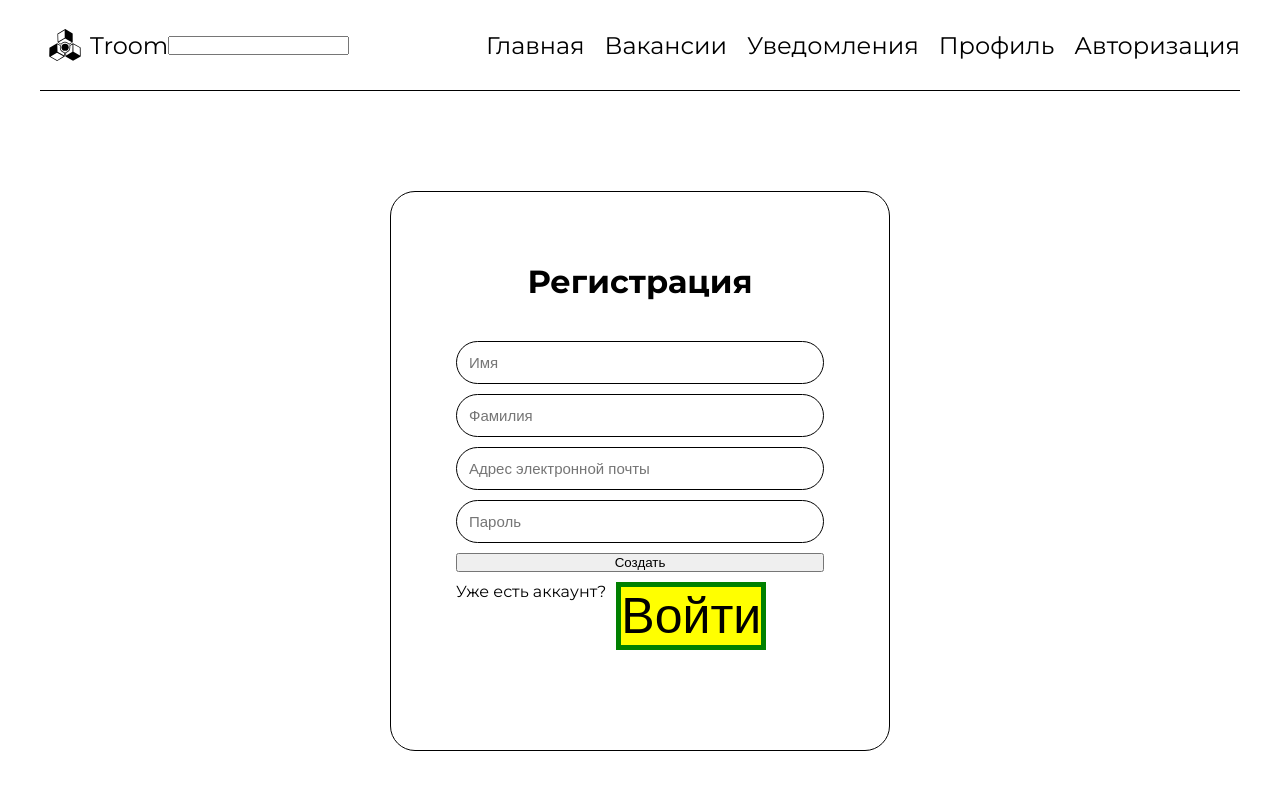
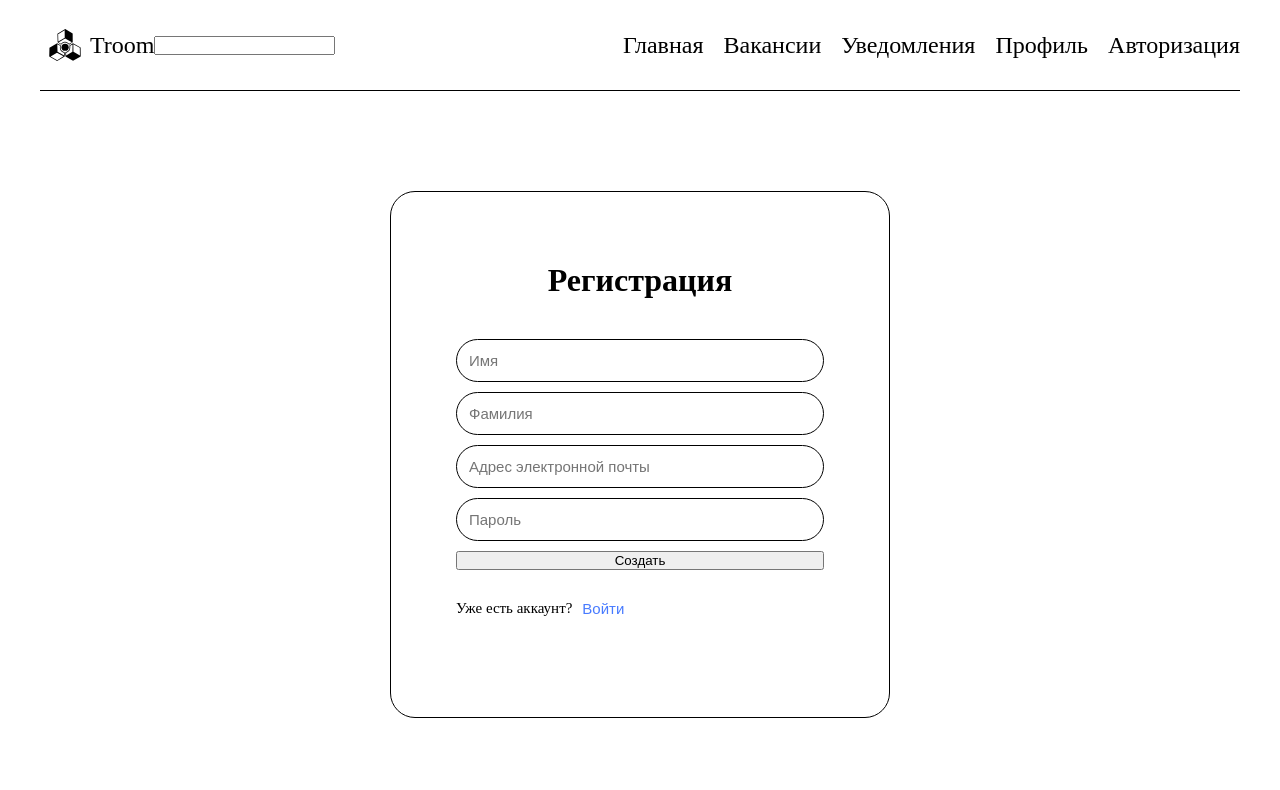
Before and after one commit to Troom-Corp/troom-client, a Next.js app: page /auth in a window 1280 px wide. Shown: the top 790 px of the page. Built offline with nearby package versions, Linux system fonts and the light colour scheme.

Commit message:
refactor: auth

```diff
--- a/src/app/layout.tsx
+++ b/src/app/layout.tsx
@@ -1,13 +1,22 @@
 import './globals.css'
-import { Montserrat } from 'next/font/google'
+import { Oswald, Roboto } from 'next/font/google'
 import type { Metadata } from 'next'
 import Navbar from '@/components/Navbar'
 import Providers from './providers'
 import Container from '@/components/UI/Container'
 
-const montserrat = Montserrat({
+const oswald = Oswald({
+  weight: ['400', '500'],
   subsets: ['cyrillic'],
-  display: 'swap',
+  variable: '--font-oswald',
+  display: 'swap'
+})
+
+const roboto = Roboto({
+  weight: ['400', '500'],
+  subsets: ['cyrillic'],
+  variable: '--font-roboto',
+  display: 'swap'
 })
 
 export const metadata: Metadata = {
@@ -21,8 +30,8 @@ export default function RootLayout({
   children: React.ReactNode
 }) {
   return (
-    <html lang="en">
-      <body className={montserrat.className}>
+    <html lang="en" className={`${oswald.variable} ${roboto.variable}`}>
+      <body>
         <Providers>
           <Container>
             <Navbar />
--- a/src/components/AuthItems.tsx
+++ b/src/components/AuthItems.tsx
@@ -19,8 +19,6 @@ const AuthItems: FC = observer(() => {
 
   return (
     <div className={styles.items}>
-      {store.userType &&
-        <>
       {
       !store.isAuth &&
         <>
@@ -36,23 +34,6 @@ const AuthItems: FC = observer(() => {
             type='text'
             placeholder='Фамилия'
           />
-            </>
-          }
-        </>
-      }
-      {!store.userType &&
-        <>
-          {
-          !store.isAuth &&
-            <>
-              <Input
-              onChange={e => changeState('companyName', e.target.value)}
-                value={state.companyName}
-                type='text'
-                placeholder='Название компании'
-              />
-            </>
-          }
         </>
       }
       <Input
@@ -73,14 +54,24 @@ const AuthItems: FC = observer(() => {
         <button onClick={() => store.registration(state.email, state.password)} >Создать</button>
       }
       {store.isAuth ?
-        <div style={{ display: 'flex', gap: 10 }}>
+        <div className={styles.items__switch}>
           <p>Нет аккаунта?</p>
-          <button onClick={() => store.setAuth(false)}>Зарегистрироваться</button>
+          <button
+            className={styles.items__switch_button}
+            onClick={() => store.setAuth(false)}
+          >
+              Зарегистрироваться
+          </button>
         </div>
         :
-        <div style={{ display: 'flex', gap: 10 }}>
+        <div className={styles.items__switch}>
           <p>Уже есть аккаунт?</p>
-          <button style={{background: 'yellow', border: '5px solid green', fontSize: 50}} onClick={() => store.setAuth(true)}>Войти</button>
+          <button
+            className={styles.items__switch_button}
+            onClick={() => store.setAuth(true)}
+          >
+            Войти
+          </button>
         </div>
         }
     </div>
--- a/src/models/interfaces/IUser.tsx
+++ b/src/models/interfaces/IUser.tsx
@@ -1,9 +1,9 @@
 export interface IUser {
   userId: number
+  password: string
   firstName: string
   secondName: string
   email: string
-  password: string
   photo: string
   bio: string
   phone: string
--- a/src/store/store.tsx
+++ b/src/store/store.tsx
@@ -1,11 +1,10 @@
 import { makeAutoObservable } from 'mobx'
-import { IUser } from '../models/IUser'
+import { IUser } from '../models/interfaces/IUser'
 import AuthService from '../services/AuthService'
 
 export default class Store {
   user = {} as IUser
   isAuth = false
-  userType = true
 
   constructor() {
     makeAutoObservable(this)
@@ -17,10 +16,6 @@ export default class Store {
 
   setUser(user: IUser) {
     this.user = user
-  }
-
-  setUserType(bool: boolean) {
-    this.userType = bool
   }
 
   async login(email: string, password: string) {
--- a/src/styles/AuthForm.module.scss
+++ b/src/styles/AuthForm.module.scss
@@ -1,3 +1,4 @@
+
 .auth {
   max-width: 500px;
   margin: 100px auto;
--- a/src/styles/AuthItems.module.scss
+++ b/src/styles/AuthItems.module.scss
@@ -3,4 +3,21 @@
   flex-direction: column;
   gap: 10px;
   padding-bottom: 30px;
+
+  &__switch {
+    font-size: 15px;
+    padding-top: 20px;
+    display: flex;
+    align-items: center;
+    gap: 10px;
+
+    &_button {
+      font-size: 15px;
+      font-weight: 400;
+      background: none;
+      border: none;
+      color: #487bff;
+      cursor: pointer;
+    }
+  }
 }
```
Lines whose indentation alone changed are shown as unchanged.
